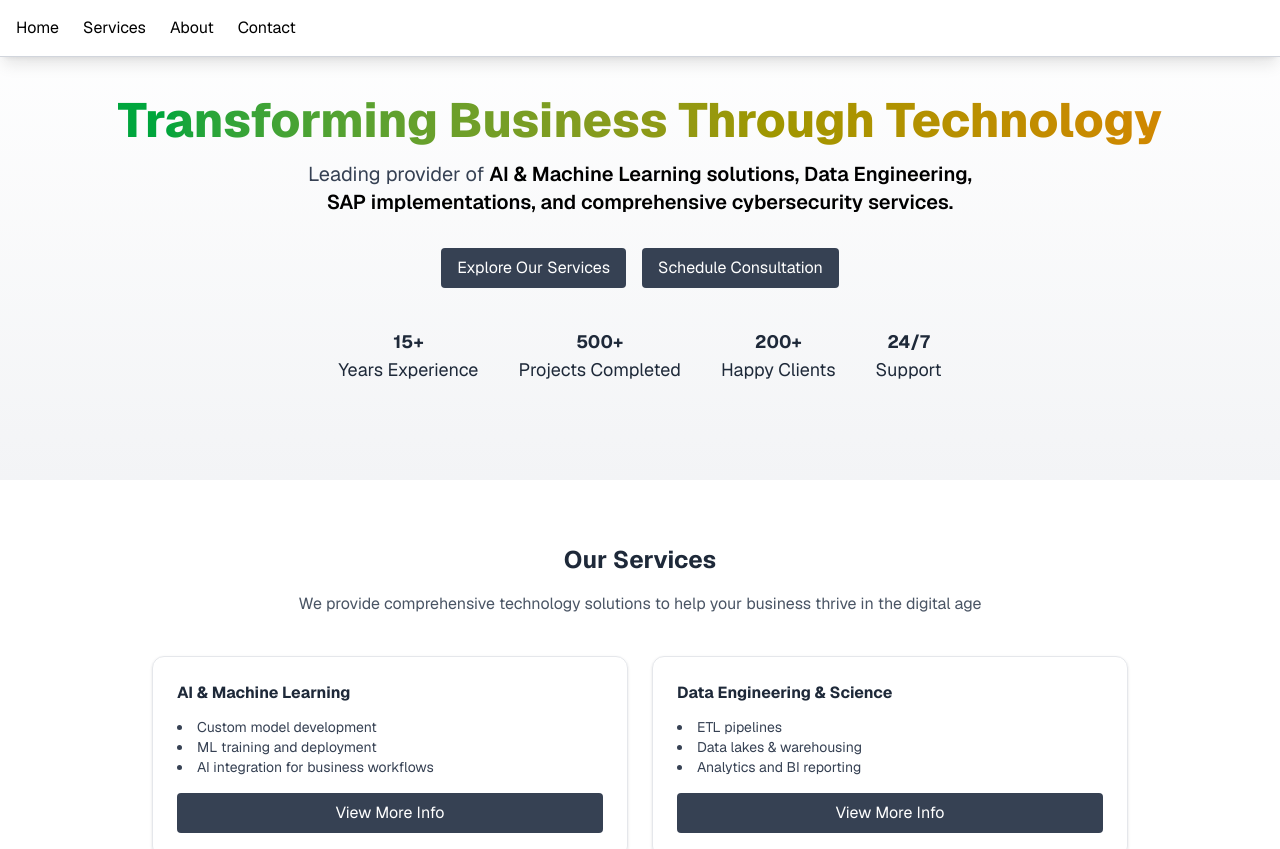
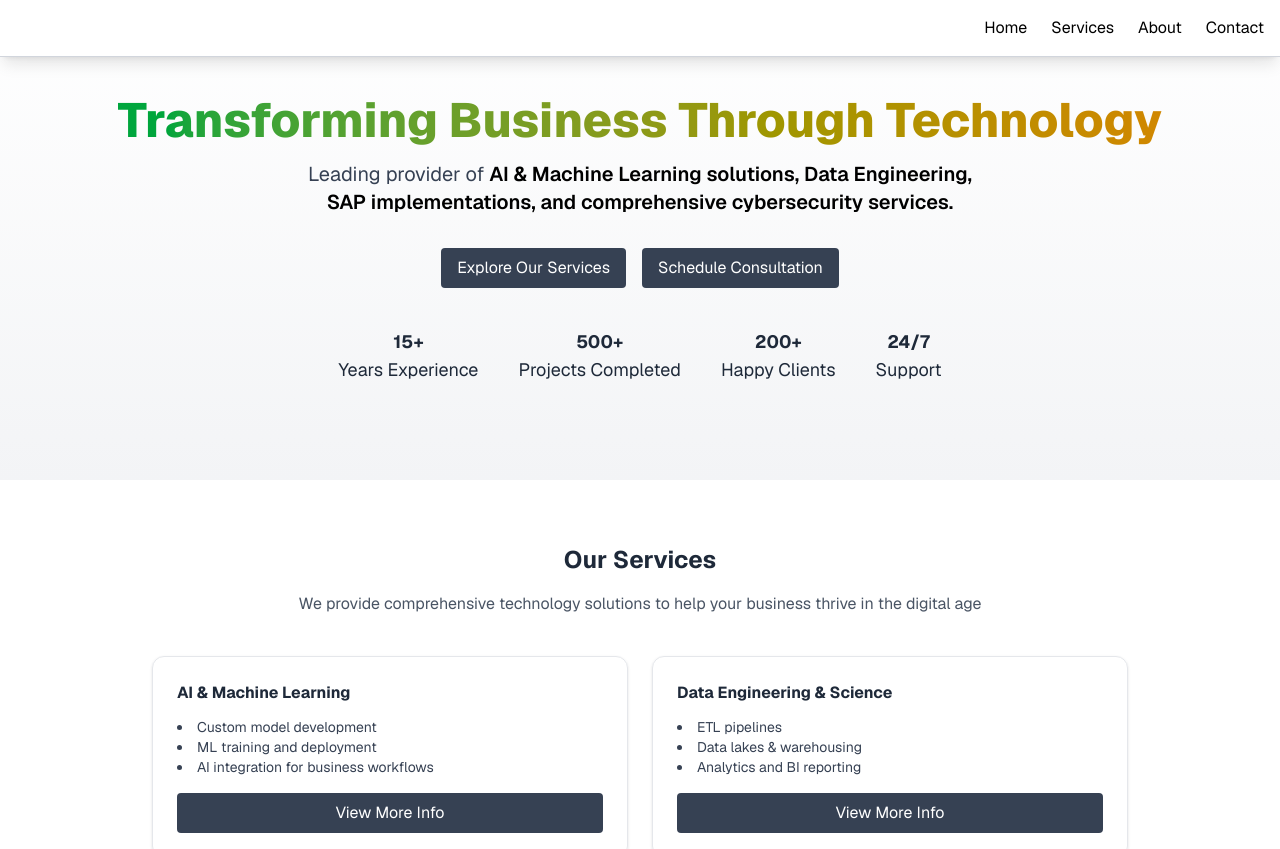
Before and after one commit to webDevMatt-dot/uni, a Next.js app: page / in a window 1280 px wide. Shown: the top 849 px of the page. Built offline with nearby package versions, Linux system fonts and the light colour scheme.

Commit message:
Menu to the right

```diff
--- a/src/components/ui/Navbar.tsx
+++ b/src/components/ui/Navbar.tsx
@@ -3,7 +3,7 @@ import Link from "next/link";
 
 export function Navbar() {
   return (
-    <header className="text-black fixed top-0 left-0 right-0 bg-white border-b border-gray-300 shadow-lg z-50 p-4 flex items-center justify-start">
+    <header className="text-black fixed top-0 left-0 right-0 bg-white border-b border-gray-300 shadow-lg z-50 p-4 flex items-center justify-end">
       <nav className="space-x-6">
         <Link href="/" className="hover:underline">Home</Link>
         <Link href="/#services" className="hover:underline">Services</Link>
```
